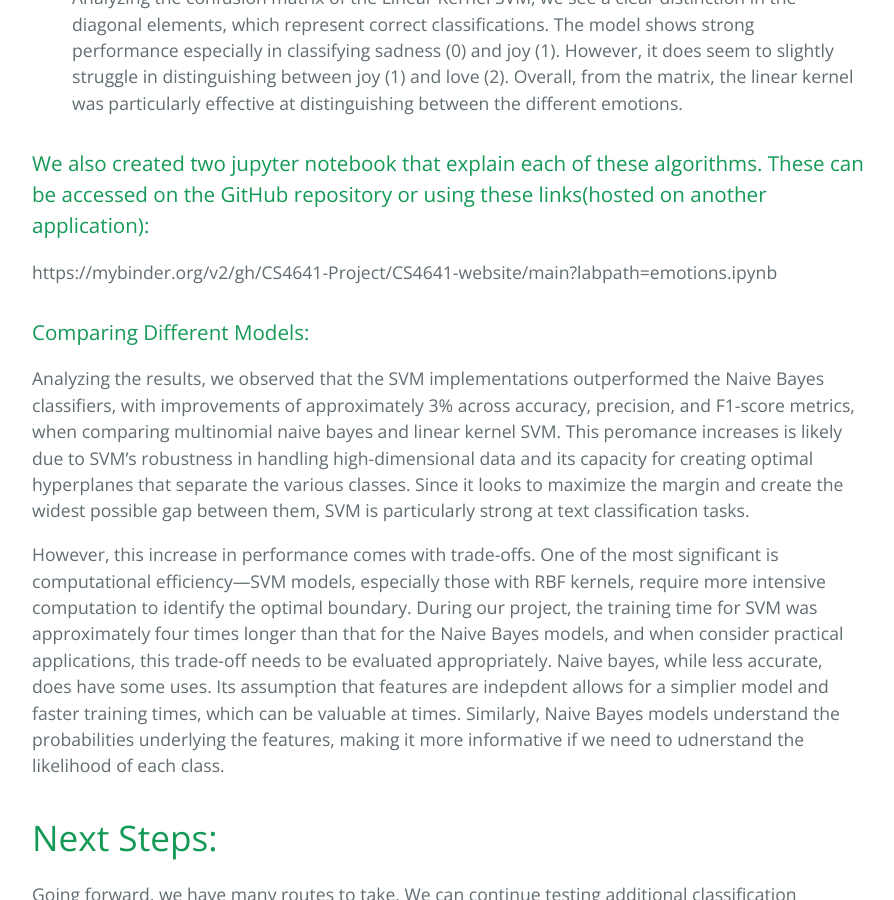
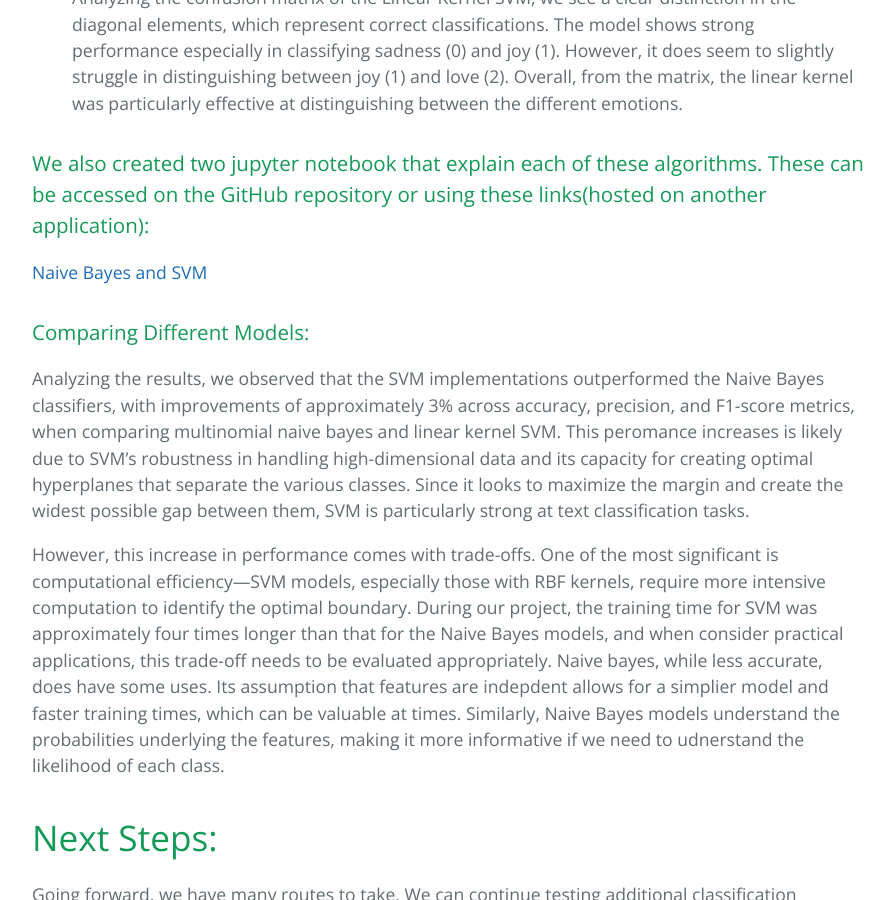
Before and after one commit to irausch25/CS4641-Project, a Jekyll site: the page built from index.md, in a window 1280 px wide and 900 px high, scrolled down 9856 px. Shown: the whole window, without its empty margins (192-1086 px from the left). Built offline with Jekyll 4.4.1, drawn with Linux system fonts in a browser that asks for light colours.

Commit message:
add link to notebook

```diff
--- a/index.md
+++ b/index.md
@@ -151,7 +151,7 @@ For SVM, we tested our implementation using two different kernels, a linear one
    Analyzing the confusion matrix of the Linear Kernel SVM, we see a clear distinction in the diagonal elements, which represent correct classifications. The model shows strong performance especially in classifying sadness (0) and joy (1). However, it does seem to slightly struggle in distinguishing between joy (1) and love (2). Overall, from the matrix, the linear kernel was particularly effective at distinguishing between the different emotions.
 
 ### We also created two jupyter notebook that explain each of these algorithms. These can be accessed on the GitHub repository or using these links(hosted on another application):
-https://mybinder.org/v2/gh/CS4641-Project/CS4641-website/main?labpath=emotions.ipynb
+[Naive Bayes and SVM](https://mybinder.org/v2/gh/CS4641-Project/CS4641-website/main?labpath=emotions.ipynb)
 
 ### Comparing Different Models:
 
```
